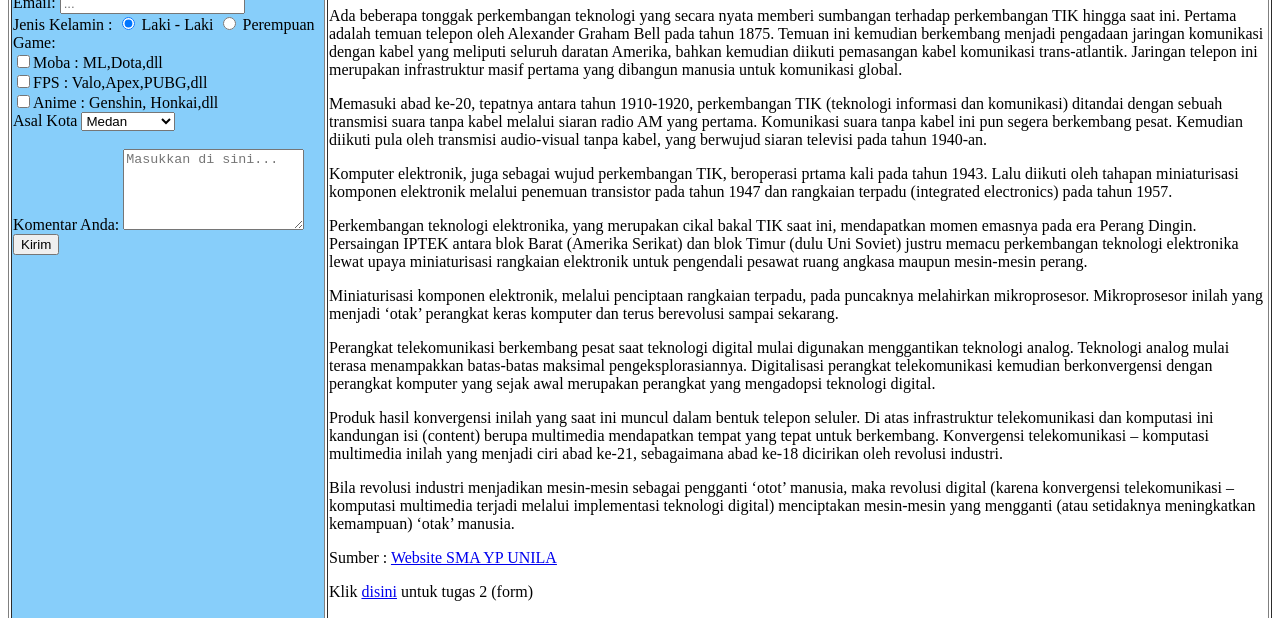
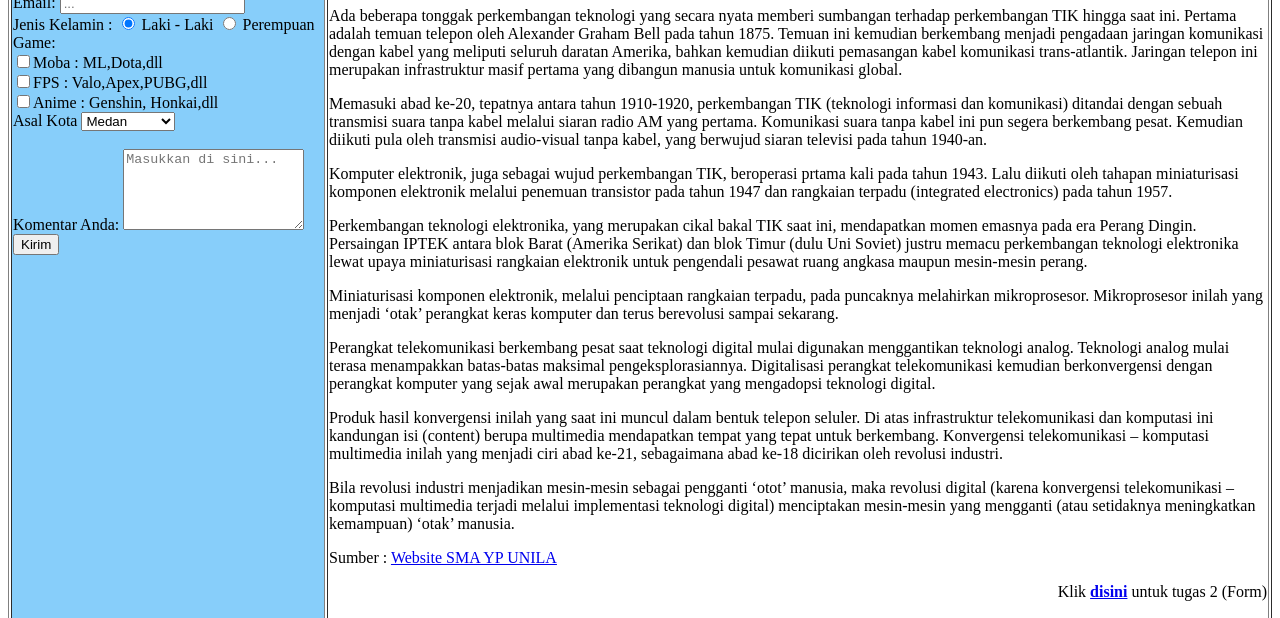
Before and after one commit to ikramlubis/ikramlubis.github.io, a plain HTML site: page index.html in a window 1280 px wide. Shown: the part 232-850 px from the top of the page. Drawn offline with Linux system fonts and the light colour scheme.

Commit message:
Update index.html

```diff
--- a/index.html
+++ b/index.html
@@ -59,7 +59,7 @@
         <p>Produk hasil konvergensi inilah yang saat ini muncul dalam bentuk telepon seluler. Di atas infrastruktur telekomunikasi dan komputasi ini kandungan isi (content) berupa multimedia mendapatkan tempat yang tepat untuk berkembang. Konvergensi telekomunikasi – komputasi multimedia inilah yang menjadi ciri abad ke-21, sebagaimana abad ke-18 dicirikan oleh revolusi industri.</p>
         <p>Bila revolusi industri menjadikan mesin-mesin sebagai pengganti ‘otot’ manusia, maka revolusi digital (karena konvergensi telekomunikasi – komputasi multimedia terjadi melalui implementasi teknologi digital) menciptakan mesin-mesin yang mengganti (atau setidaknya meningkatkan kemampuan) ‘otak’ manusia.</p>
     <p>Sumber : <a href="https://www.sma-ypunila.sch.id/artikel-1055-sejarah-perkembangan-teknologi-informasi-dan-komunikasi.html">Website SMA YP UNILA</a></p>
-        <p><right>Klik <a href="ikramlubis4.github.io">disini</a> untuk tugas 2 (form)</right></td></tr>
+        <p align="right">Klik <b><a href="ikramlubis4.github.io">disini</a></b> untuk tugas 2 (Form)</td></tr>
     <tr><td bgcolor="87CEFA" colspan="2" align="center"><i>Web Created by :</i><b>Mhd.Ikram Al Asy'ari Lubis</b>
     <br/>College Student of Universitas Sumatera Utara<img width="10px" src="Logo-USU-Universitas-Sumatera-Utara-Terbaru.png"><br/>A Fellow Game Enthusiast<br/><br/>
 Add Me on Mobile Legends : Croum<br/>Or ID : 501660273</td></tr>
```
